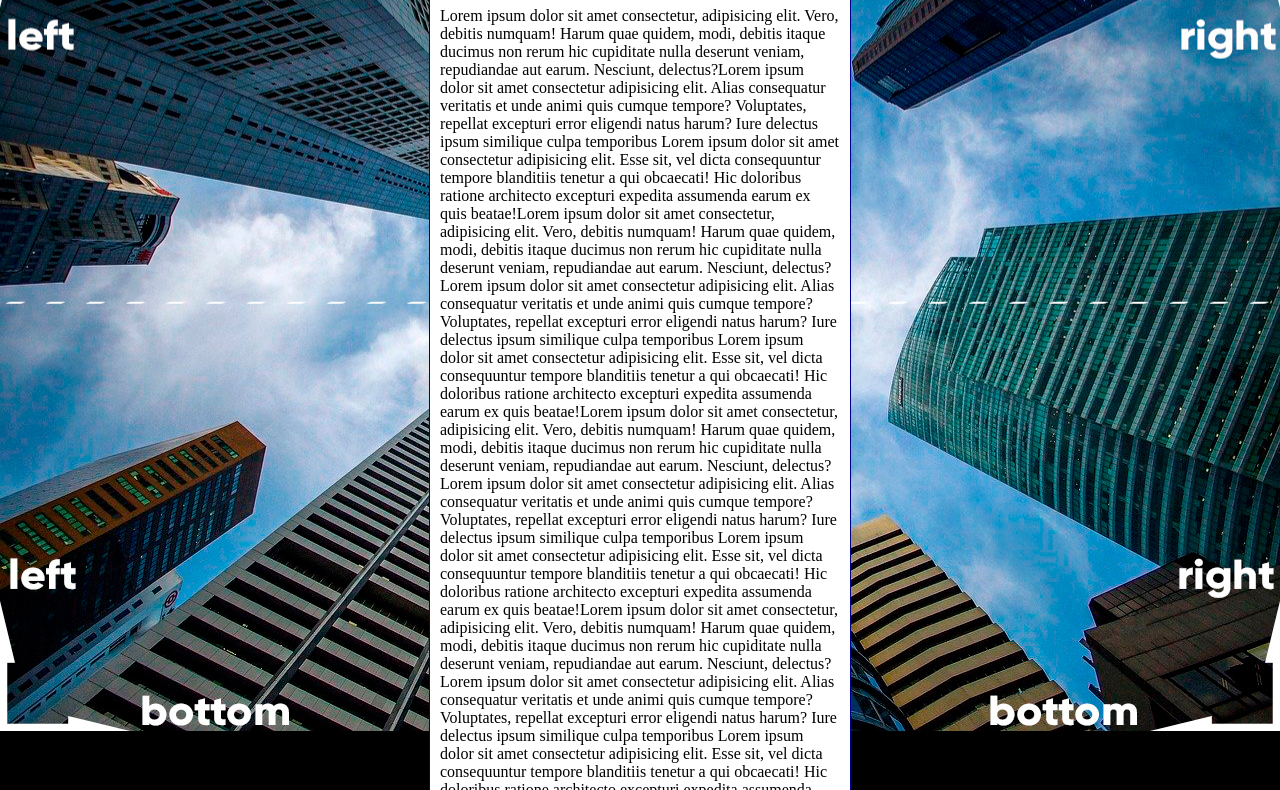
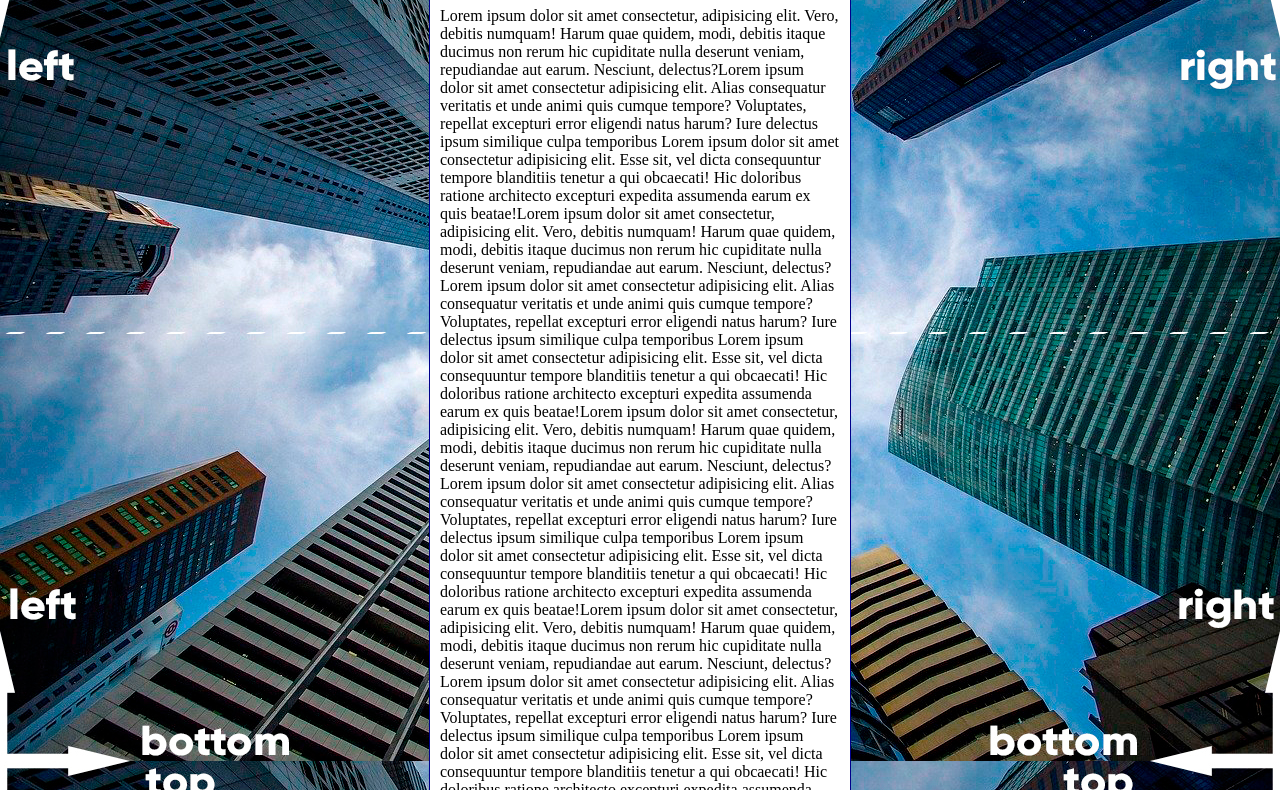
Before and after one commit to MariaLuiza-git/html-css, a plain HTML site: page exercicíos/ex022/fundo006.html in a window 1280 px wide. Shown: the part 92-882 px from the top of the page. Drawn offline with Linux system fonts and the light colour scheme.

Commit message:
Atualização do ex022

```diff
--- a/exercicíos/ex022/fundo006.html
+++ b/exercicíos/ex022/fundo006.html
@@ -3,19 +3,26 @@
 <head>
     <meta charset="UTF-8">
     <meta name="viewport" content="width=device-width, initial-scale=1.0">
-    <title>Document</title>
+    <title>Fundo fixo de tela</title>
     <style>
         body{
-            height: 97vh;
+            /* height: 97vh;
             background-color: black;
             background-image: url(imagens/wallpaper003.jpg);
             background-position: center center;
-            background-repeat: no-repeat;
+            background-repeat:no-repeat;
             background-size: cover;
+            background-attachment: fixed; */
+            /* SHORTHAND:
+            background-color> image> position> repeat> [SIZE]> attachement
+            */
+            background: black url(imagens/wallpaper003.jpg) center center no-repeat fixed ;
+            background-size: cover;
+
         }
         main{
             background-color: white;
-            width: 400px;
+            max-width: 400px;
             padding: 10px;
             margin: auto;
             border: 1.5px solid darkblue;
```
